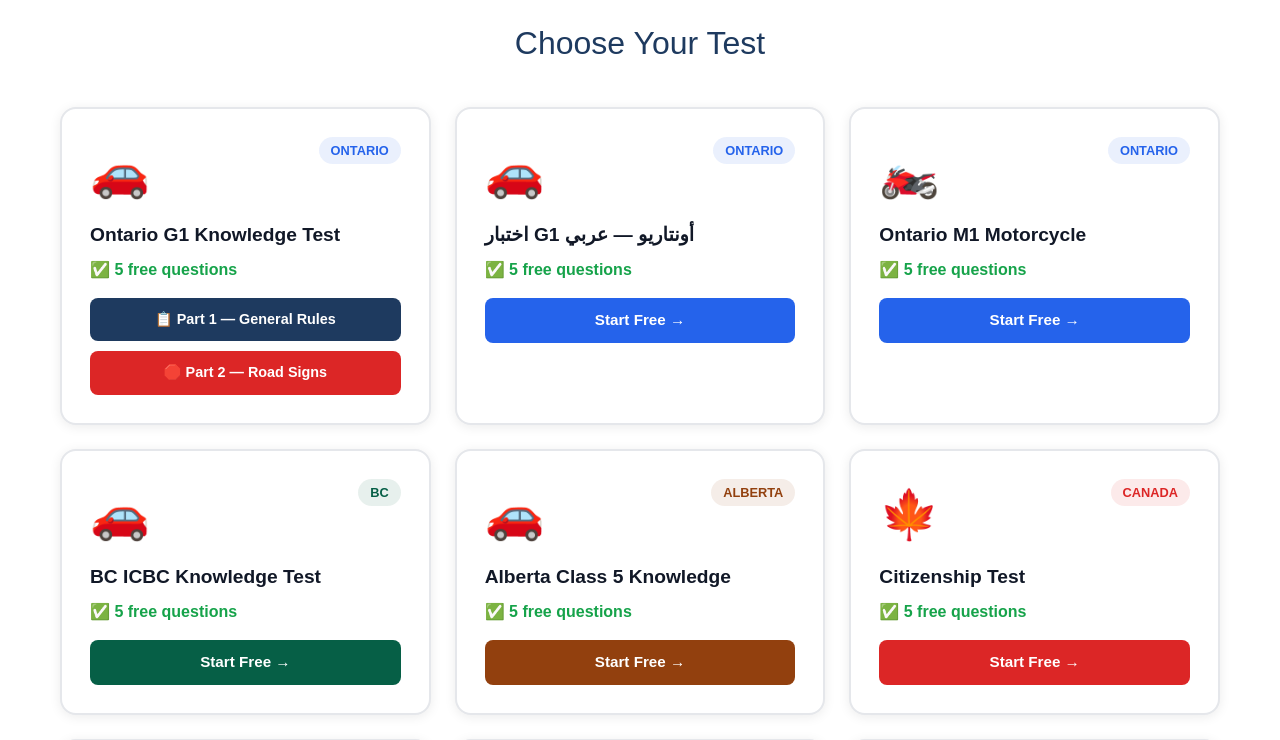
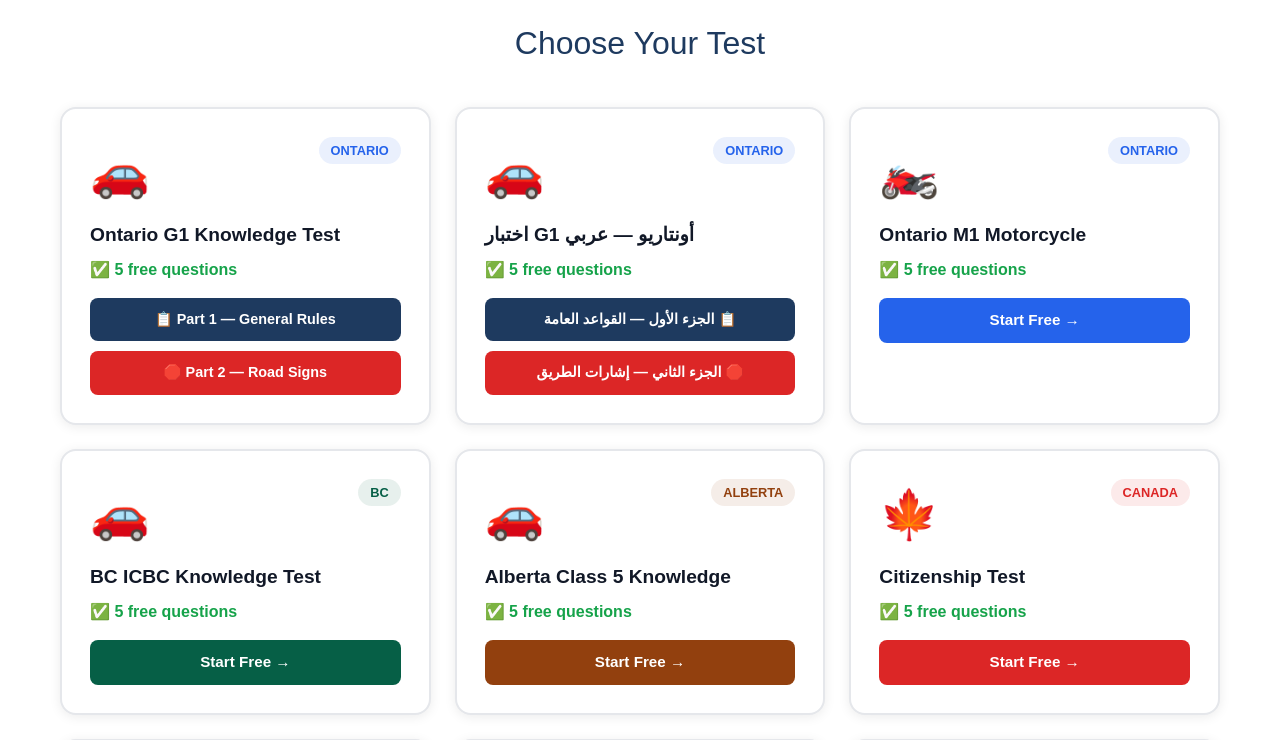
Before and after one commit to salsoftsolutions2025-pixel/testme-canada-frontend, a Next.js app: page / in a window 1280 px wide. Shown: the part 609-1349 px from the top of the page. Built offline with nearby package versions, Linux system fonts and the light colour scheme.

Commit message:
Fix Arabic G1 two buttons on home page

```diff
--- a/app/page.tsx
+++ b/app/page.tsx
@@ -105,7 +105,7 @@
               </div>
 
               {/* Ontario G1 — two part buttons */}
-              {test.isG1 ? (
+             {test.isG1 ? (
                 <div style={{ display: 'flex', flexDirection: 'column', gap: '10px' }}>
                   <Link href="/quiz/ontario-g1" style={{
                     background: '#1E3A5F', color: 'white',
@@ -122,6 +122,25 @@
                     display: 'flex', alignItems: 'center', justifyContent: 'center', gap: '8px'
                   }}>
                     🛑 Part 2 — Road Signs
+                  </Link>
+                </div>
+              ) : test.isG1Arabic ? (
+                <div style={{ display: 'flex', flexDirection: 'column', gap: '10px', direction: 'rtl' }}>
+                  <Link href="/quiz/ontario-g1-arabic" style={{
+                    background: '#1E3A5F', color: 'white',
+                    padding: '11px 16px', borderRadius: '8px', textAlign: 'center',
+                    fontWeight: '700', textDecoration: 'none', fontSize: '0.9rem',
+                    display: 'flex', alignItems: 'center', justifyContent: 'center', gap: '8px'
+                  }}>
+                    📋 الجزء الأول — القواعد العامة
+                  </Link>
+                  <Link href="/quiz/ontario-g1-signs-arabic" style={{
+                    background: '#DC2626', color: 'white',
+                    padding: '11px 16px', borderRadius: '8px', textAlign: 'center',
+                    fontWeight: '700', textDecoration: 'none', fontSize: '0.9rem',
+                    display: 'flex', alignItems: 'center', justifyContent: 'center', gap: '8px'
+                  }}>
+                    🛑 الجزء الثاني — إشارات الطريق
                   </Link>
                 </div>
               ) : (
```
